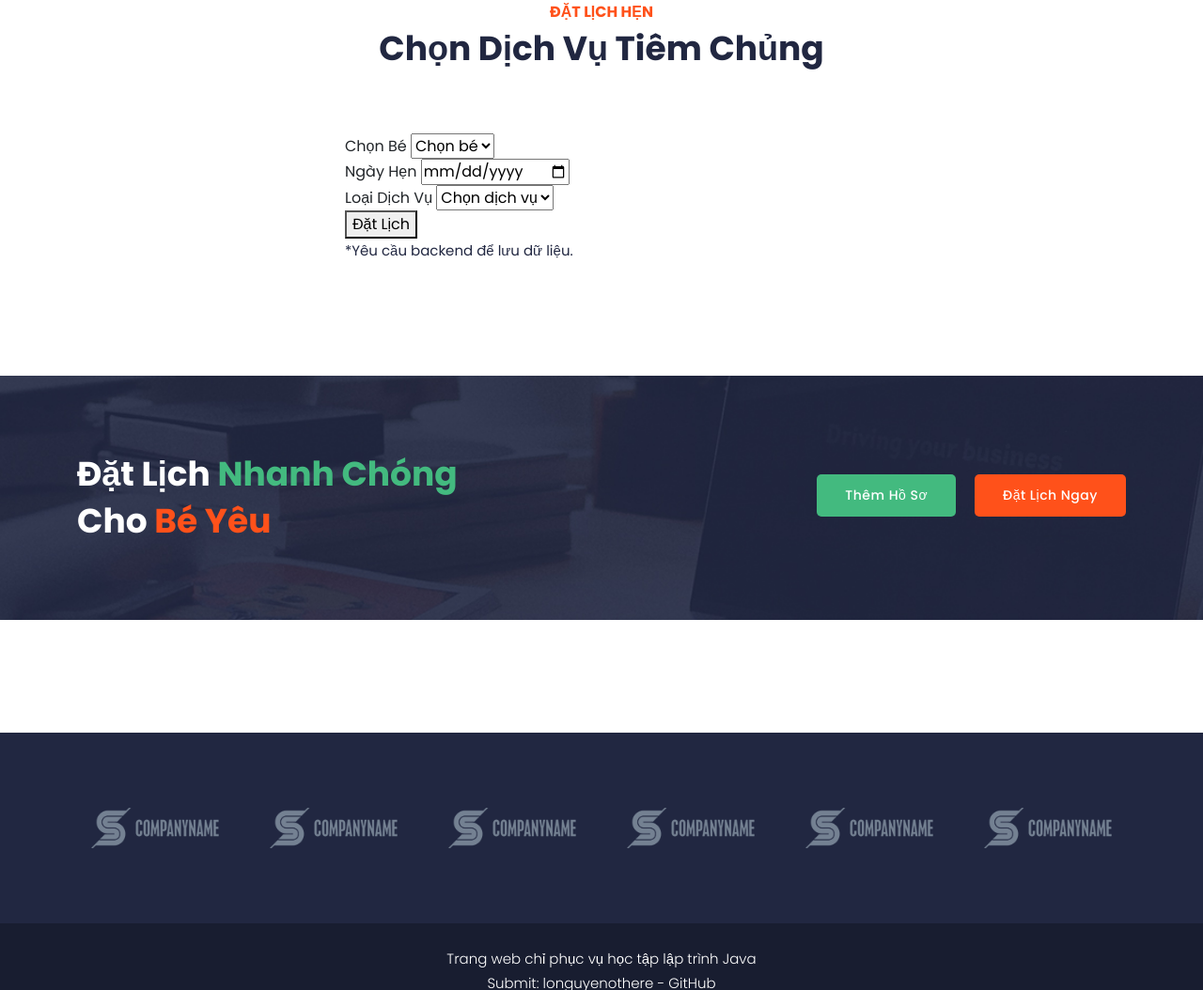
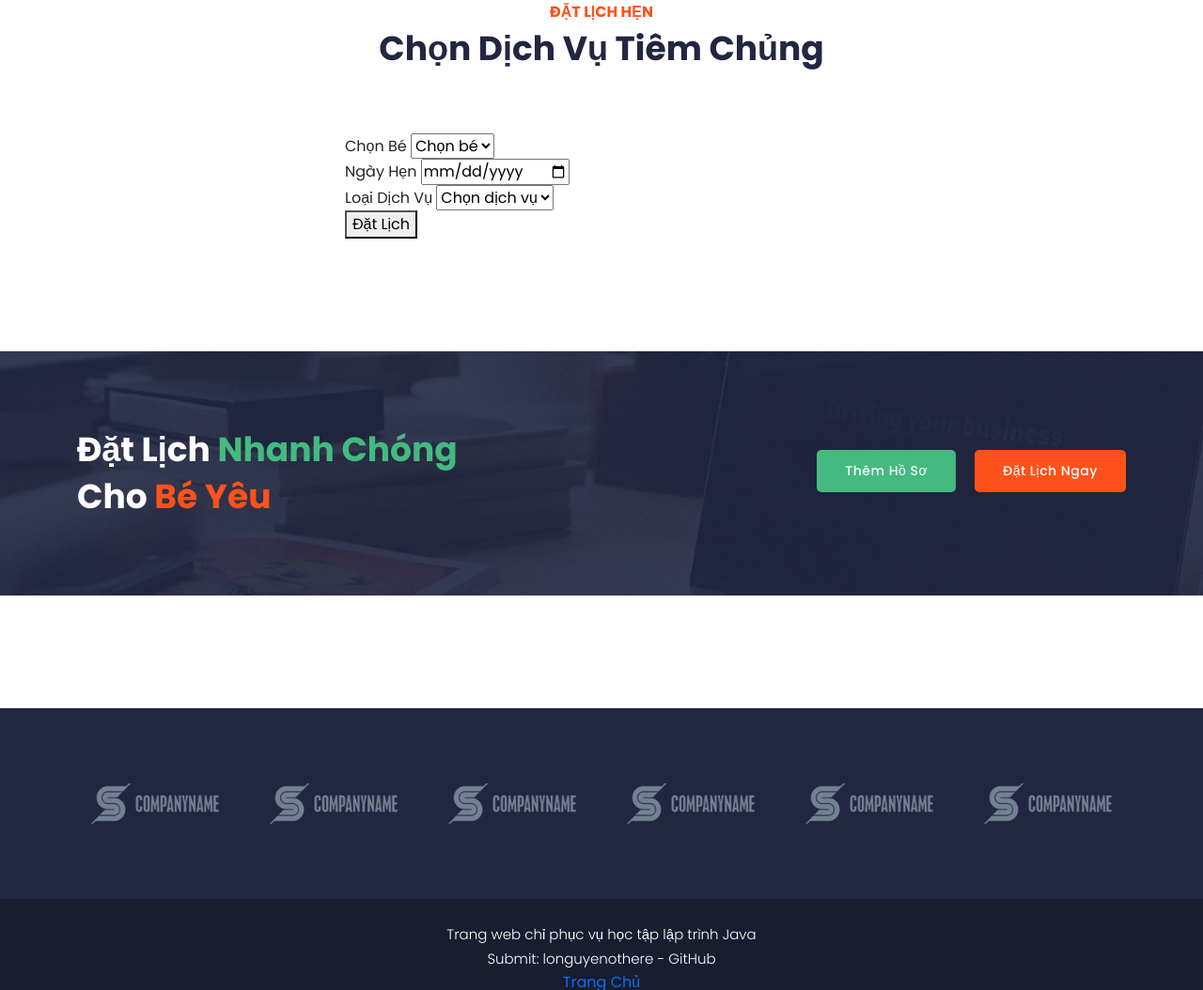
Before and after one commit to ltnhu97/Child-Vaccine-Schedule-Tracking-System, a plain HTML site: page our-services.html in a window 1280 px wide. Shown: the part 1851-2905 px from the top of the page at 94% size. Drawn offline with nearby package versions, Linux system fonts and the light colour scheme.

Commit message:
Update our-services.html

```diff
--- a/our-services.html
+++ b/our-services.html
@@ -165,7 +165,7 @@
             </div>
           </div>
         </form>
-        <p class="note">*Yêu cầu backend để lưu dữ liệu.</p>
+
       </div>
     </div>
   </div>
```
